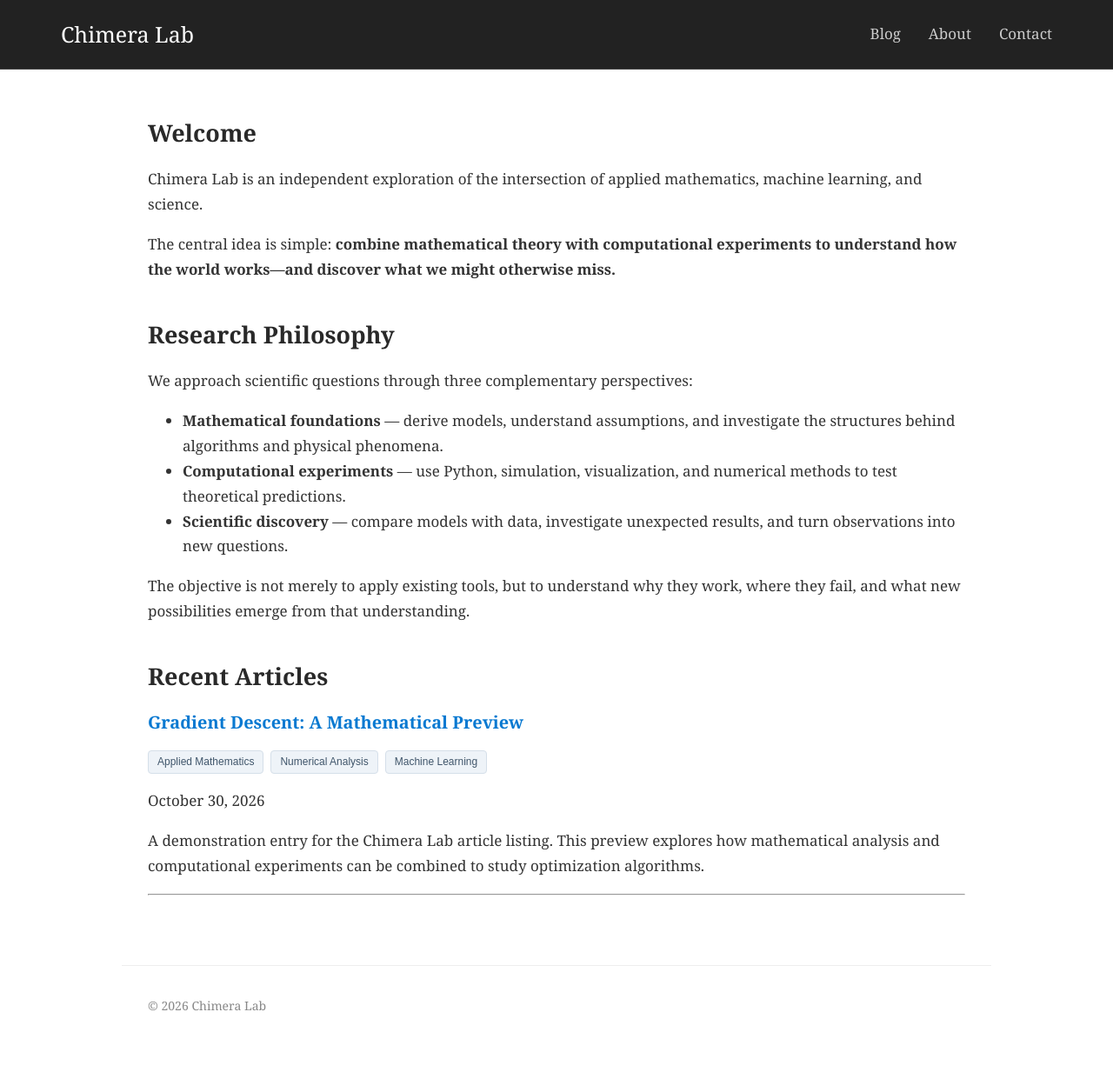
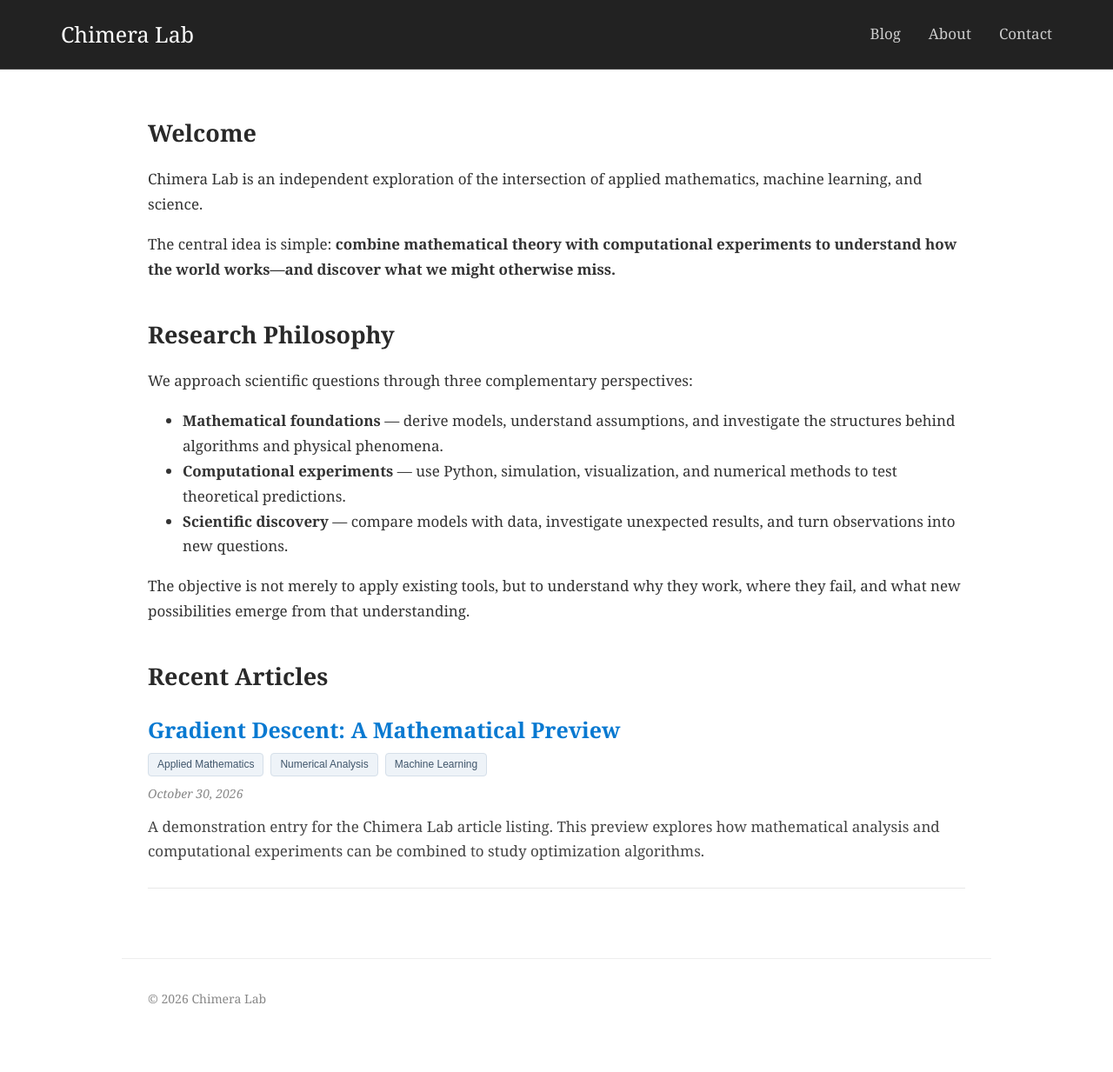
Before and after one commit to chimeralab314/chimeralab314.github.io, a Jekyll site: the page built from index.md, in a window 1280 px wide. Shown: the whole page at 87% size. Built offline with Jekyll 4.4.1, drawn with Linux system fonts in a browser that asks for light colours.

Commit message:
Refine article listing typography
Added styles for article listing typography including title, tags, date, excerpt, and divider.

```diff
--- a/assets/css/style.css
+++ b/assets/css/style.css
@@ -145,3 +145,50 @@ body {
     font-weight: 500;
     line-height: 1.6;
 }
+
+
+/* =================================
+   ARTICLE LISTING - TYPOGRAPHY
+   ================================= */
+
+/* Article title */
+
+.article-title {
+    font-size: 25px;
+    line-height: 1.4;
+    margin-top: 28px;
+    margin-bottom: 8px;
+}
+
+/* Article tags */
+
+.article-list-tags {
+    margin: 10px 0 8px;
+}
+
+/* Publication date */
+
+.article-date {
+    font-family: Georgia, "Times New Roman", serif;
+    font-size: 14px;
+    font-style: italic;
+    color: #888888;
+    margin: 4px 0 12px;
+}
+
+/* Article overview */
+
+.article-excerpt {
+    font-size: 17px;
+    line-height: 1.65;
+    color: #444444;
+    margin: 8px 0 20px;
+}
+
+/* Article separator */
+
+.article-divider {
+    border: none;
+    border-top: 1px solid #e8e8e8;
+    margin: 28px 0 35px;
+}
```
